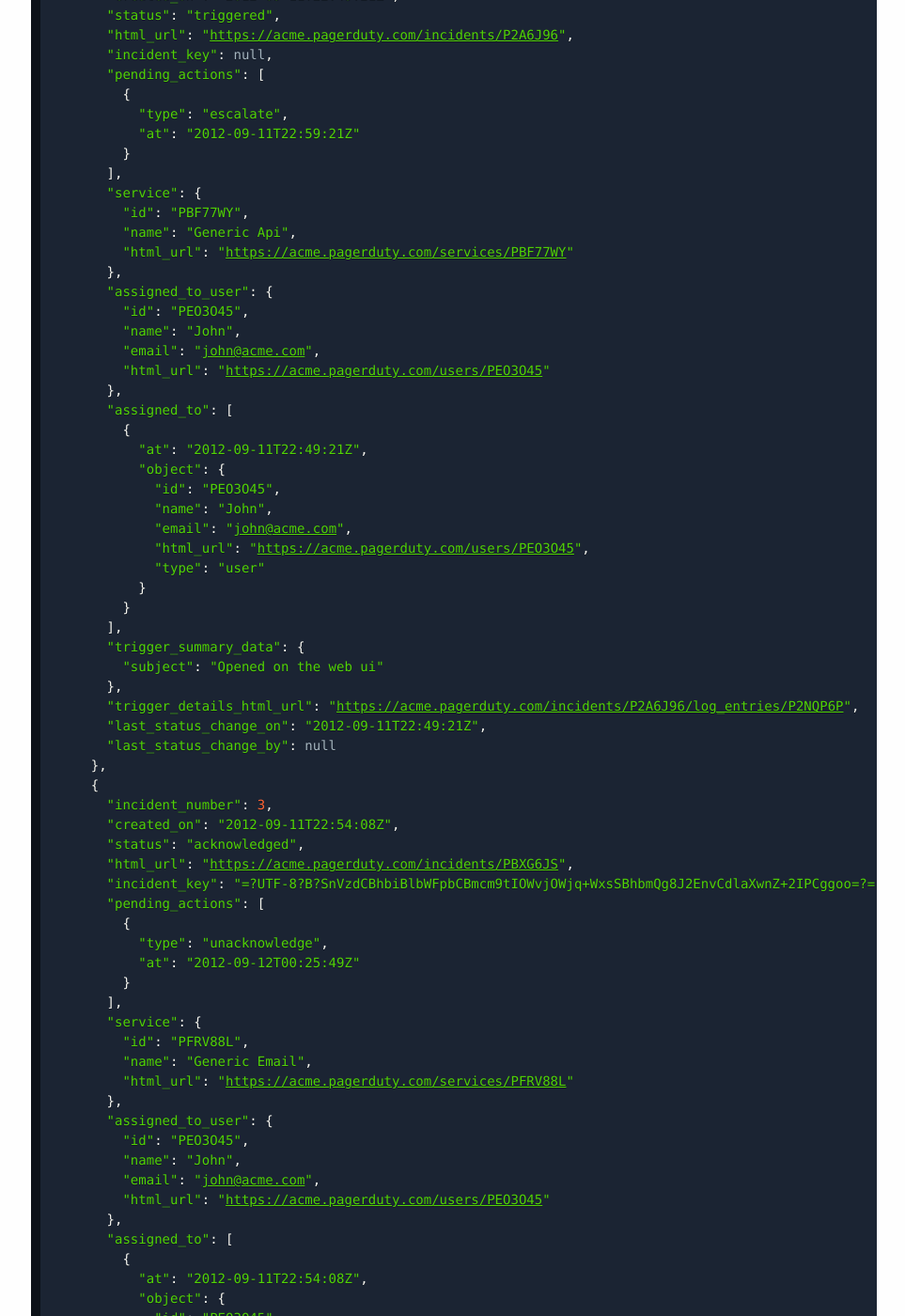
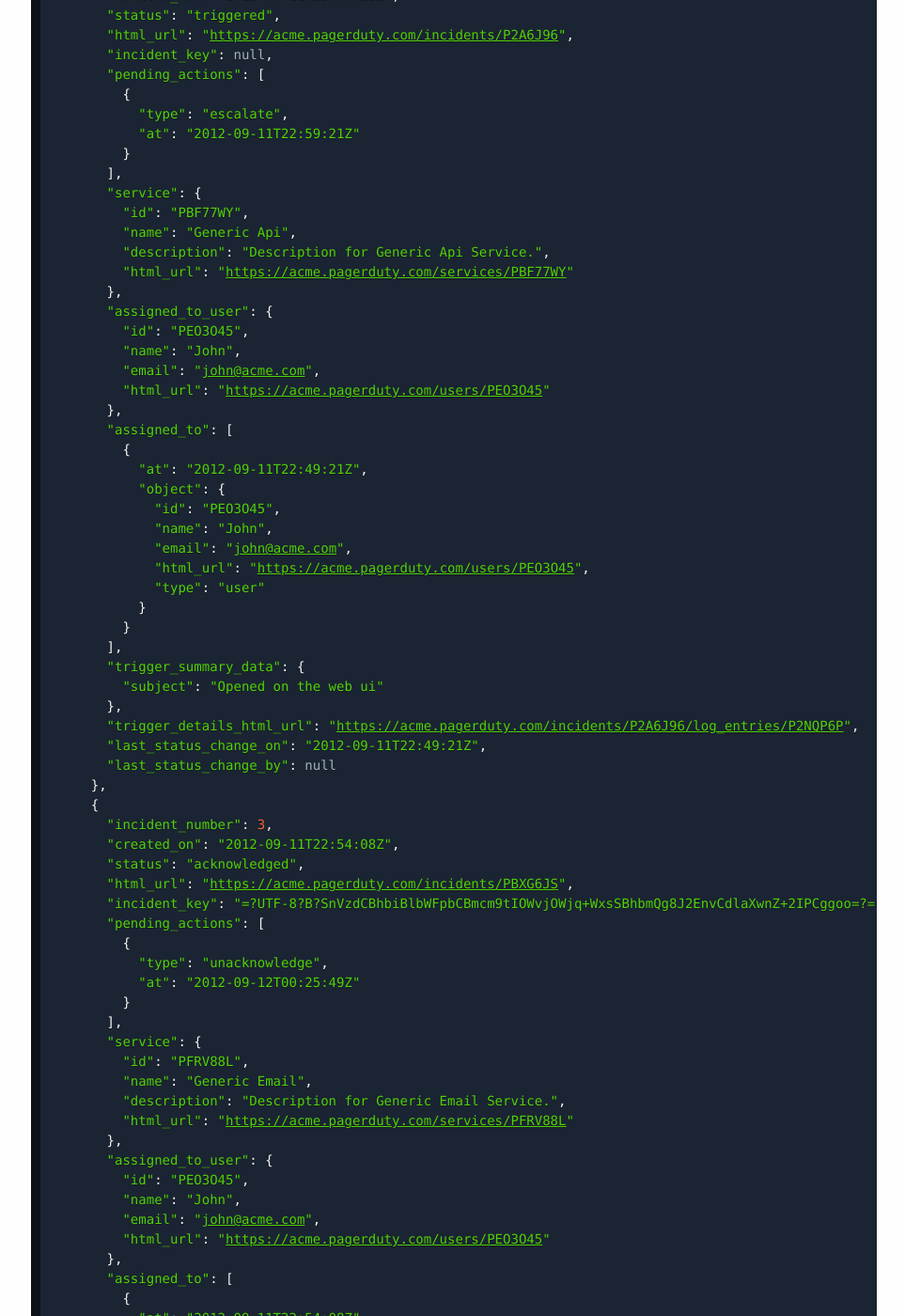
Before and after one commit to h4dz/devdocs, a Jekyll site: the page built from source/documentation/rest/incidents/list.html, in a window 1280 px wide and 1400 px high, scrolled down 5214 px. Shown: the whole window at 94% size, without its empty margins (317-1280 px from the left). Built offline with Jekyll 4.4.1, drawn with Linux system fonts in a browser that asks for light colours; some web fonts are replaced.

Commit message:
include service description in incident responses

```diff
--- a/source/documentation/rest/incidents/list.html
+++ b/source/documentation/rest/incidents/list.html
@@ -616,6 +616,7 @@ GET https://<span class="base_url contenteditable persist" contenteditable="true
       "service": {
         "id": "PBF77WY",
         "name": "Generic Api",
+        "description": "Description for Generic Api Service.",
         "html_url": "https://acme.pagerduty.com/services/PBF77WY"
       },
       "assigned_to_user": {
@@ -658,6 +659,7 @@ GET https://<span class="base_url contenteditable persist" contenteditable="true
       "service": {
         "id": "PFRV88L",
         "name": "Generic Email",
+        "description": "Description for Generic Email Service.",
         "html_url": "https://acme.pagerduty.com/services/PFRV88L"
       },
       "assigned_to_user": {
--- a/source/documentation/rest/incidents/show.html
+++ b/source/documentation/rest/incidents/show.html
@@ -73,6 +73,7 @@ GET https://<span class="base_url contenteditable persist" contenteditable="true
   "service": {
     "id": "PBAZLIU",
     "name": "service",
+    "description": "service description",
     "html_url": "https://acme.pagerduty.com/services/PBAZLIU"
   },
   "assigned_to_user": {
@@ -138,6 +139,7 @@ GET https://<span class="base_url contenteditable persist" contenteditable="true
   "service": {
     "id": "PBAZLIU",
     "name": "service",
+    "description": "service description",
     "html_url": "https://acme.pagerduty.com/services/PBAZLIU"
   },
   "assigned_to_user": {
```
